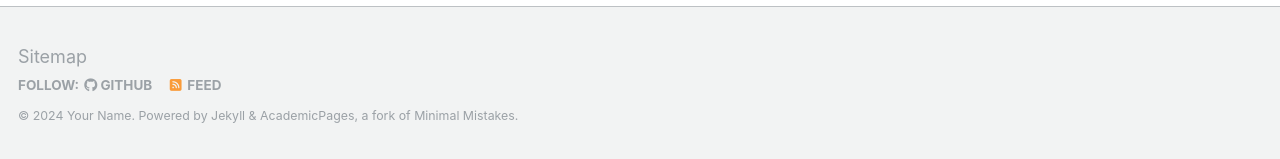
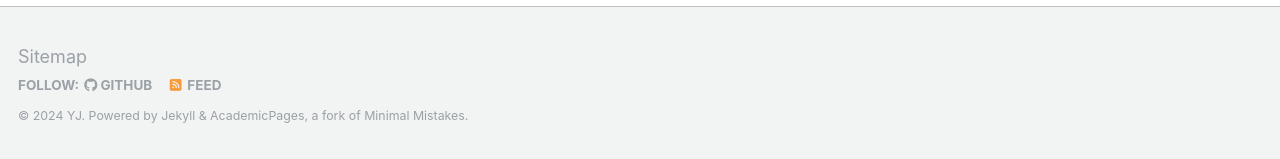
Before and after one commit to suhbrina-perry/suhbrina-perry.github.io, a Jekyll site: the page built from _pages/about.md, in a window 1280 px wide and 900 px high, scrolled down 2125 px. Shown: the part 738-897 px from the top of the window. Built offline with Jekyll 4.4.1, drawn with Linux system fonts in a browser that asks for light colours; some web fonts are replaced.

Commit message:
Update _config.yml

```diff
--- a/_config.yml
+++ b/_config.yml
@@ -10,7 +10,7 @@
 locale                   : "en-US"
 title                    : "YJ"
 title_separator          : "-"
-name                     : &name "Your Name"
+name                     : &name "YJ"
 description              : &description "personal description"
 url                      : https://CANlabGo.github.io # the base hostname & protocol for your site e.g. "https://mmistakes.github.io"
 baseurl                  : "" # the subpath of your site, e.g. "/blog"
```
